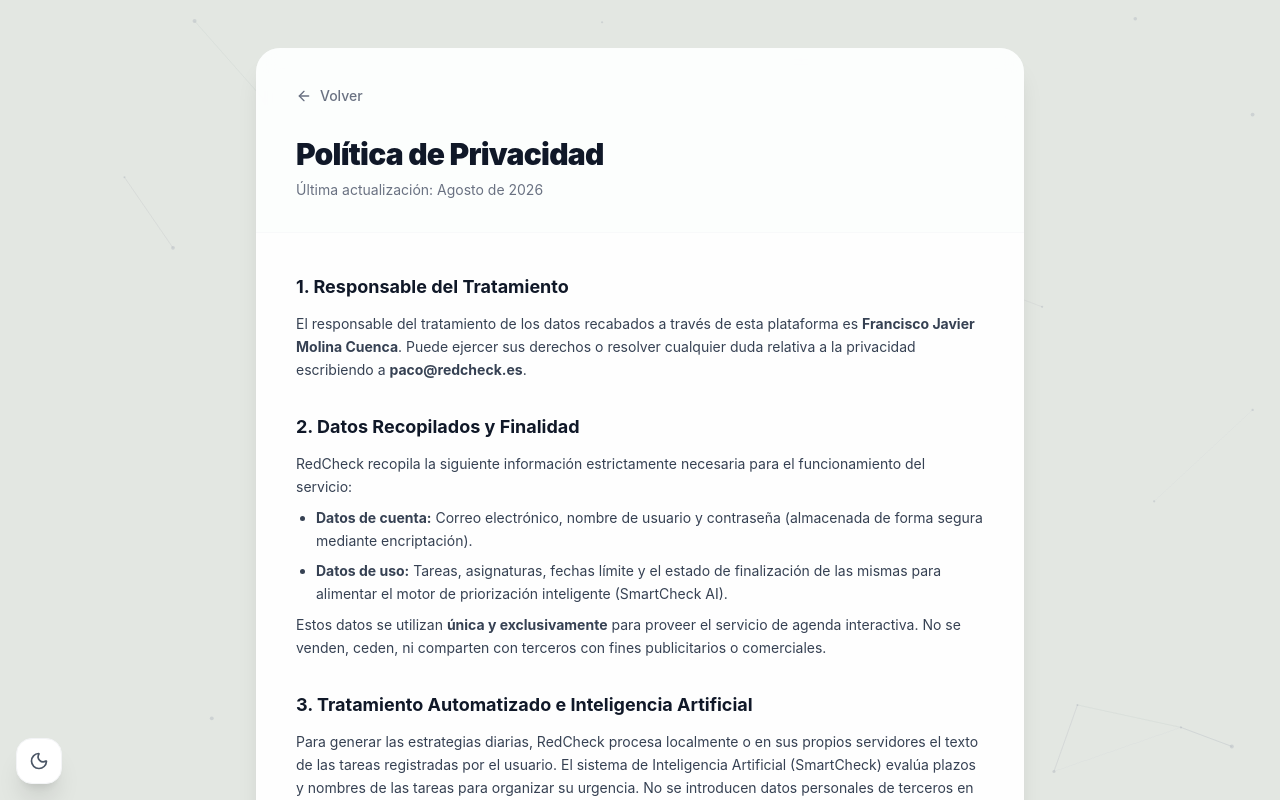
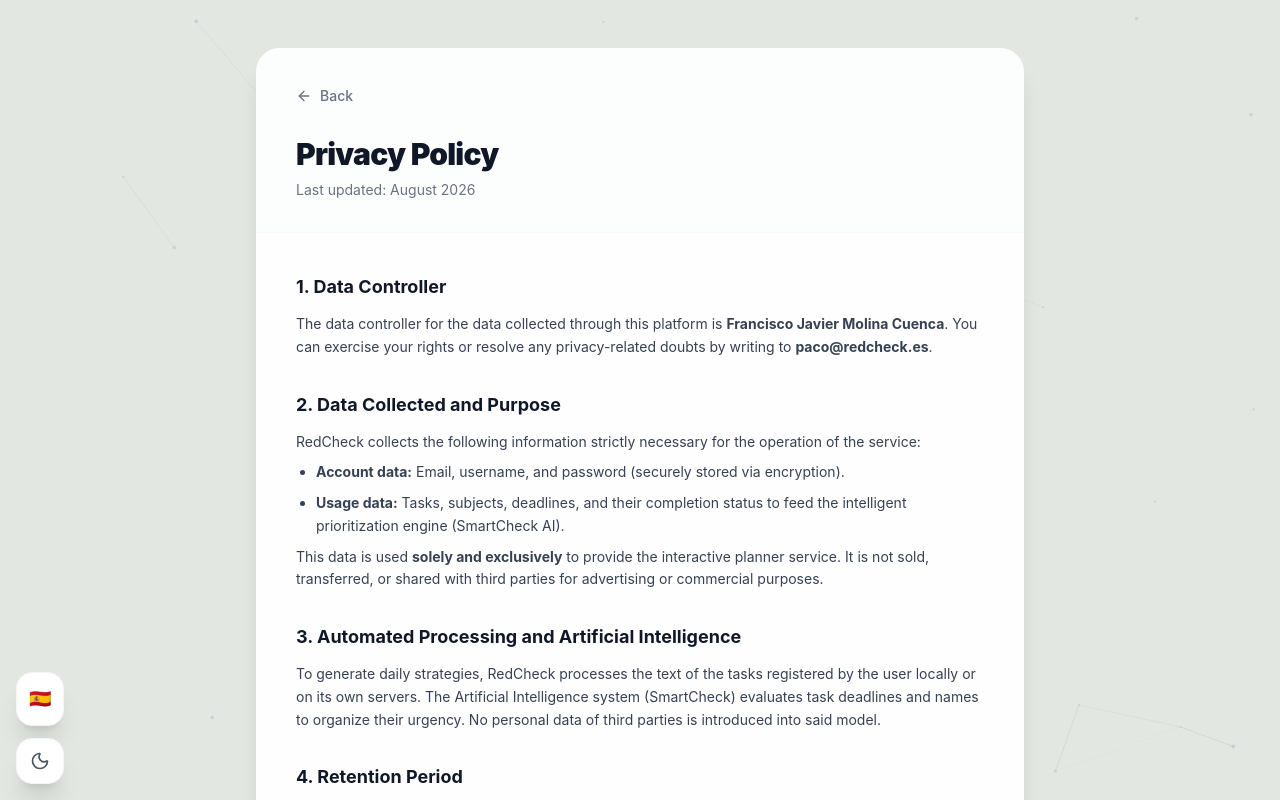
Before and after one commit to redcheckapp/redcheck-frontend, a React (Vite) app: page /privacy in a window 1280 px wide. Shown: the top 800 px of the page. Built offline with nearby package versions, Linux system fonts and the light colour scheme; no server answers.

Commit message:
feat: enhance PrivacyPage with multi-language support and copyright translations

```diff
--- a/src/pages/PrivacyPage.tsx
+++ b/src/pages/PrivacyPage.tsx
@@ -5,6 +5,7 @@
 import { loadSlim } from "@tsparticles/slim";
 import { PageTransition } from "../components/PageTransition";
 import { useTheme } from "../context/ThemeContext";
+import { useLanguage } from "../context/LanguageContext";
 
 const BackgroundParticles = memo(({ init }: { init: boolean }) => {
     if (!init) return null;
@@ -31,9 +32,21 @@
     );
 });
 
+// Añadimos el copyright al diccionario
+const translations = {
+    es: {
+        copyright: "© 2026 RedCheck. Desarrollado por Francisco Javier Molina. Todos los derechos reservados."
+    },
+    en: {
+        copyright: "© 2026 RedCheck. Developed by Francisco Javier Molina. All rights reserved."
+    }
+};
+
 const PrivacyPage = () => {
     const navigate = useNavigate();
     const { theme, toggleTheme } = useTheme();
+    const { language, toggleLanguage } = useLanguage();
+    const t = translations[language as keyof typeof translations];
     const [init, setInit] = useState(false);
 
     useEffect(() => {
@@ -55,21 +68,32 @@
 
     return (
         <PageTransition>
-            <div className="relative min-h-screen bg-[#e3e7e2] dark:bg-gray-950 py-12 px-4 sm:px-6 lg:px-8 transition-colors duration-500 overflow-y-auto">
+            <div className="relative min-h-screen flex flex-col bg-[#e3e7e2] dark:bg-gray-950 transition-colors duration-500 overflow-y-auto">
 
                 <BackgroundParticles init={init} />
 
-                {/* BOTÓN FLOTANTE MODO NOCHE */}
+                {/* CONTROLES FLOTANTES (IDIOMA Y TEMA) */}
+                <div className="fixed bottom-4 left-4 z-50 flex flex-col gap-3">
+                    <button
+                        onClick={toggleLanguage}
+                        className="p-3 rounded-2xl bg-white dark:bg-gray-900 shadow-xl border border-gray-100 dark:border-gray-800 text-gray-600 dark:text-gray-300 hover:bg-gray-50 dark:hover:bg-gray-800 transition-all duration-300 active:scale-95 flex items-center justify-center text-lg"
+                        title={language === 'es' ? 'Switch to English' : 'Cambiar a Español'}
+                    >
+                        {language === 'es' ? '🇬🇧' : '🇪🇸'}
+                    </button>
+
                     <button
                         onClick={toggleTheme}
-                    className="fixed bottom-4 left-4 z-50 p-3 rounded-2xl bg-white dark:bg-gray-900 shadow-xl border border-gray-100 dark:border-gray-800 text-gray-600 dark:text-gray-300 hover:bg-gray-50 dark:hover:bg-gray-800 transition-all duration-300 active:scale-95"
-                    title="Cambiar tema"
+                        className="p-3 rounded-2xl bg-white dark:bg-gray-900 shadow-xl border border-gray-100 dark:border-gray-800 text-gray-600 dark:text-gray-300 hover:bg-gray-50 dark:hover:bg-gray-800 transition-all duration-300 active:scale-95 flex items-center justify-center"
+                        title={language === 'es' ? 'Cambiar tema' : 'Toggle theme'}
                     >
                         {theme === 'light' ? <Moon size={20} /> : <Sun size={20} />}
                     </button>
+                </div>
 
+                <div className="flex-1 py-12 px-4 sm:px-6 lg:px-8">
                     {/* CONTENEDOR EFECTO CRISTAL */}
-                <div className="relative z-10 max-w-3xl mx-auto bg-white/95 dark:bg-gray-900/95 backdrop-blur-md rounded-3xl shadow-xl overflow-hidden transition-colors duration-500">
+                    <div className="relative z-10 max-w-3xl mx-auto bg-white/95 dark:bg-gray-900/95 backdrop-blur-md rounded-3xl shadow-xl overflow-hidden transition-colors duration-500 mb-8">
 
                         {/* --- HEADER --- */}
                         <div className="px-6 py-8 sm:px-10 border-b border-gray-100/50 dark:border-gray-800/50 bg-gray-50/30 dark:bg-gray-800/30 transition-colors duration-300">
@@ -78,18 +102,22 @@
                                 className="flex items-center gap-2 text-sm font-medium text-gray-500 hover:text-gray-900 dark:text-gray-400 dark:hover:text-gray-100 transition-colors mb-6 w-fit p-1.5 -ml-1.5 rounded-lg hover:bg-gray-100 dark:hover:bg-gray-800"
                             >
                                 <ArrowLeft size={16} />
-                            Volver
+                                {language === 'es' ? 'Volver' : 'Back'}
                             </button>
                             <h1 className="text-3xl font-black text-gray-900 dark:text-white tracking-tight transition-colors duration-300">
-                            Política de Privacidad
+                                {language === 'es' ? 'Política de Privacidad' : 'Privacy Policy'}
                             </h1>
                             <p className="mt-2 text-sm text-gray-500 dark:text-gray-400 transition-colors duration-300">
-                            Última actualización: Agosto de 2026
+                                {language === 'es' ? 'Última actualización: Agosto de 2026' : 'Last updated: August 2026'}
                             </p>
                         </div>
 
                         {/* --- CONTENIDO LEGAL --- */}
-                    <div className="p-6 sm:p-10 space-y-8 text-gray-700 dark:text-gray-300 text-sm leading-relaxed transition-colors duration-300">
+                        <div className="p-6 sm:p-10 text-gray-700 dark:text-gray-300 text-sm leading-relaxed transition-colors duration-300">
+
+                            <div className="space-y-8">
+                                {language === 'es' && (
+                                    <>
                                         <section>
                                             <h2 className="text-lg font-bold text-gray-900 dark:text-gray-100 mb-3 transition-colors duration-300">1. Responsable del Tratamiento</h2>
                                             <p>El responsable del tratamiento de los datos recabados a través de esta plataforma es <strong>Francisco Javier Molina Cuenca</strong>. Puede ejercer sus derechos o resolver cualquier duda relativa a la privacidad escribiendo a <strong>paco@redcheck.es</strong>.</p>
@@ -123,8 +151,59 @@
                                                 <li><strong>Supresión (Derecho al olvido):</strong> RedCheck incorpora una opción directa en la pestaña "Ajustes" que permite al usuario eliminar su cuenta y todo su historial de progreso de manera inmediata y autónoma, sin necesidad de intervención de un administrador.</li>
                                             </ul>
                                         </section>
+                                    </>
+                                )}
+
+                                {language === 'en' && (
+                                    <>
+                                        <section>
+                                            <h2 className="text-lg font-bold text-gray-900 dark:text-gray-100 mb-3 transition-colors duration-300">1. Data Controller</h2>
+                                        <p>The data controller for the data collected through this platform is <strong>Francisco Javier Molina Cuenca</strong>. You can exercise your rights or resolve any privacy-related doubts by writing to <strong>paco@redcheck.es</strong>.</p>
+                                        </section>
+
+                                        <section>
+                                            <h2 className="text-lg font-bold text-gray-900 dark:text-gray-100 mb-3 transition-colors duration-300">2. Data Collected and Purpose</h2>
+                                            <p>RedCheck collects the following information strictly necessary for the operation of the service:</p>
+                                            <ul className="list-disc pl-5 mt-2 space-y-2">
+                                                <li><strong>Account data:</strong> Email, username, and password (securely stored via encryption).</li>
+                                                <li><strong>Usage data:</strong> Tasks, subjects, deadlines, and their completion status to feed the intelligent prioritization engine (SmartCheck AI).</li>
+                                            </ul>
+                                            <p className="mt-2">This data is used <strong>solely and exclusively</strong> to provide the interactive planner service. It is not sold, transferred, or shared with third parties for advertising or commercial purposes.</p>
+                                        </section>
+
+                                        <section>
+                                            <h2 className="text-lg font-bold text-gray-900 dark:text-gray-100 mb-3 transition-colors duration-300">3. Automated Processing and Artificial Intelligence</h2>
+                                            <p>To generate daily strategies, RedCheck processes the text of the tasks registered by the user locally or on its own servers. The Artificial Intelligence system (SmartCheck) evaluates task deadlines and names to organize their urgency. No personal data of third parties is introduced into said model.</p>
+                                        </section>
+
+                                        <section>
+                                            <h2 className="text-lg font-bold text-gray-900 dark:text-gray-100 mb-3 transition-colors duration-300">4. Retention Period</h2>
+                                            <p>The personal data provided will be kept as long as the user's account remains active. Once the user decides to delete their account, <strong>all their data and associated tasks will be irreversibly destroyed</strong> from the main database.</p>
+                                        </section>
+
+                                        <section>
+                                            <h2 className="text-lg font-bold text-gray-900 dark:text-gray-100 mb-3 transition-colors duration-300">5. User Rights (GDPR)</h2>
+                                            <p>In accordance with the General Data Protection Regulation (GDPR), the user has the right to:</p>
+                                            <ul className="list-disc pl-5 mt-2 space-y-2">
+                                                <li><strong>Access, Rectification, and Limitation:</strong> You can view and edit your information and tasks directly from the application's dashboard.</li>
+                                                <li><strong>Deletion (Right to be forgotten):</strong> RedCheck incorporates a direct option in the "Settings" tab that allows the user to delete their account and their entire progress history immediately and autonomously, without the need for administrator intervention.</li>
+                                            </ul>
+                                        </section>
+                                    </>
+                                )}
+                            </div>
+
+                            {/* --- COPYRIGHT DENTRO DE LA TARJETA --- */}
+                            <div className="mt-10 pt-6 border-t border-gray-100/50 dark:border-gray-800/50 flex justify-center transition-colors duration-300">
+                                <p className="text-[11px] text-gray-400 dark:text-gray-500 text-center font-medium">
+                                    {t.copyright}
+                                </p>
+                            </div>
+
                         </div>
                     </div>
+                </div>
+
             </div>
         </PageTransition>
     );
```
Lines whose indentation alone changed are shown as unchanged.
